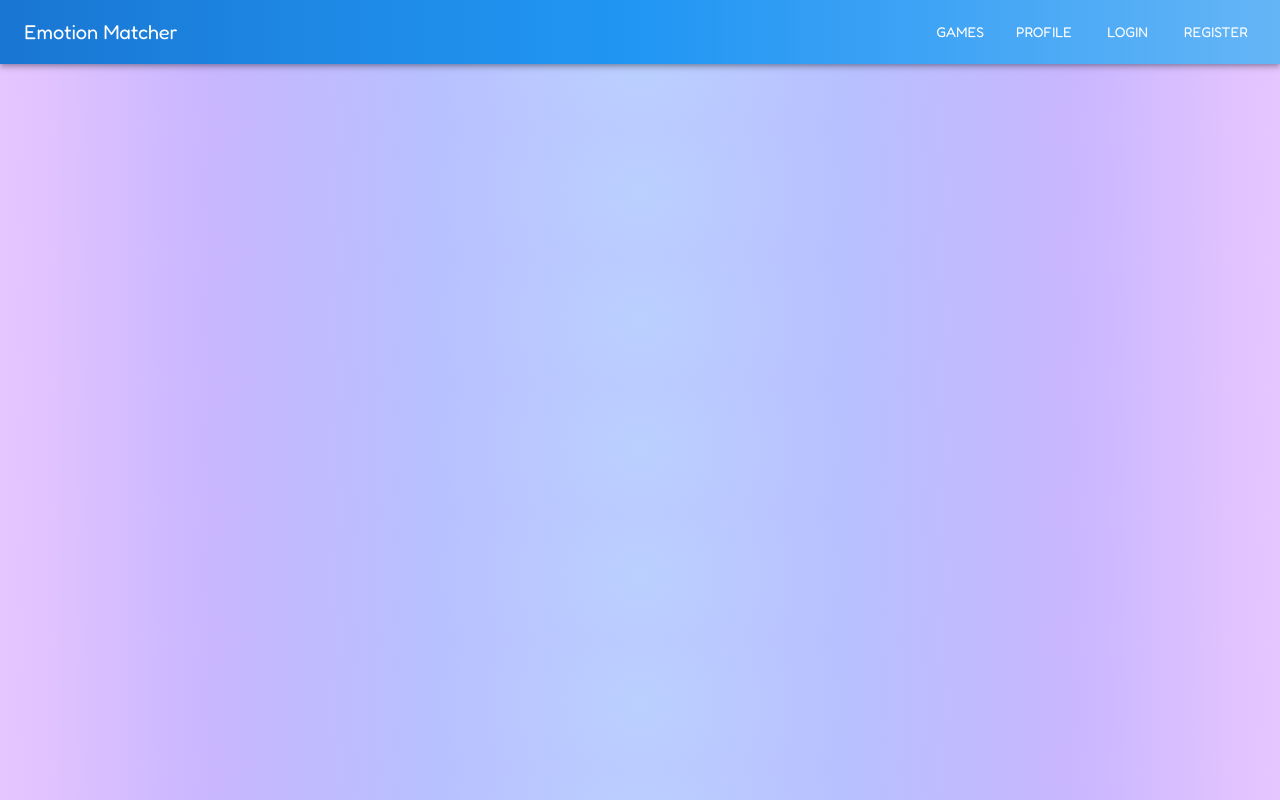
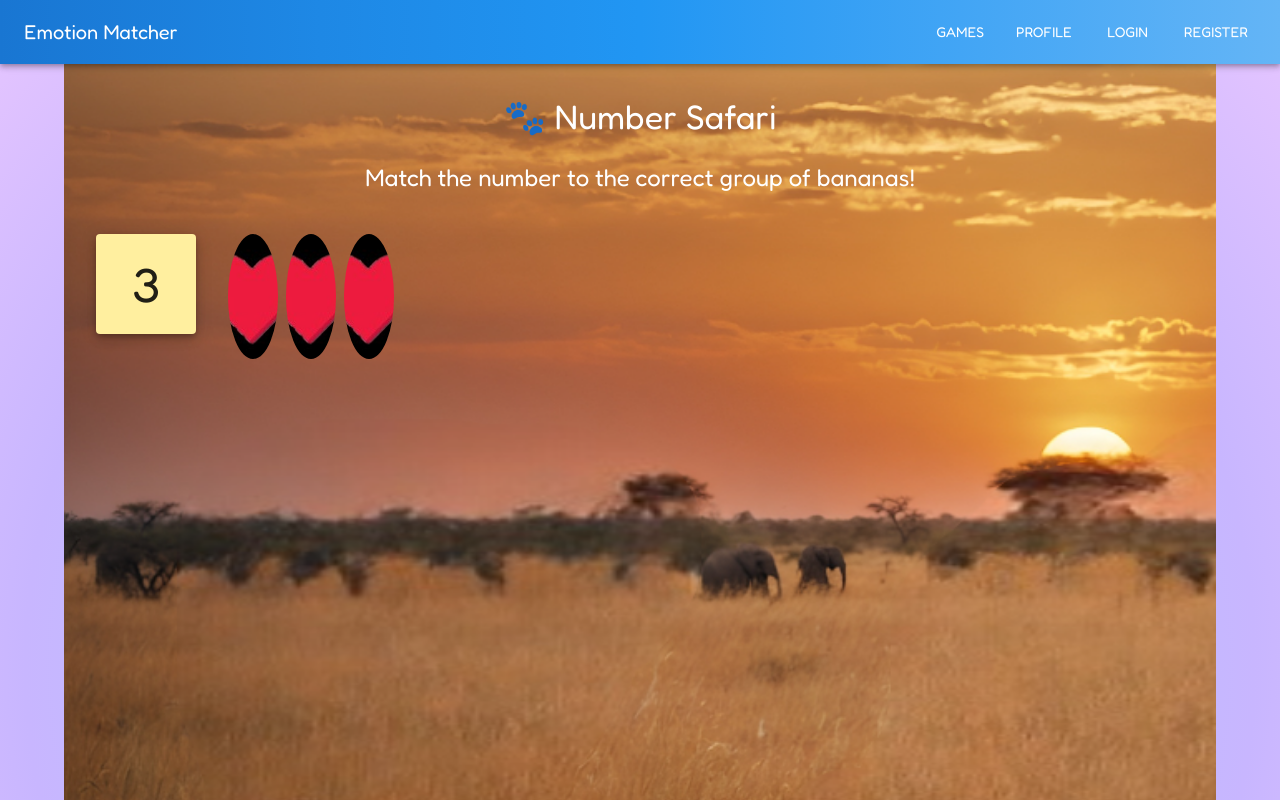
Before and after one commit to KhutsoJM/kia-gamification, a React (Vite) app in the folder frontend/: page /number-safari in a window 1280 px wide. Shown: the top 800 px of the page. Built offline with nearby package versions, Linux system fonts and the light colour scheme.

Commit message:
initial commit before NumberSafari game

```diff
--- a/frontend/src/App.jsx
+++ b/frontend/src/App.jsx
@@ -16,6 +16,7 @@ import EmotionMatcher from './games/EmotionMatcher/EmotionMatcher';
 import ImpulseControl from './games/ImpulesControl/ImpulseControl';
 import KoalaBreathingGame from './games/KoalaBreathing/KoalaBreathingGame';
 import PuzzleGame from './games/PuzzleGame/PuzzleGame';
+import NumberSafari from './games/NumberSafari/NumberSafari';
 
 // UI
 import Navbar from './components/UI/Navbar';
@@ -42,6 +43,7 @@ function App() {
             <Route path="/profile" element={<Profile />} />
             <Route path="/games" element={<GameSelection />} />
             <Route path="/emotion-matcher" element={<EmotionMatcher />} />
+            <Route path="/number-safari" element={<NumberSafari />} />
           </Routes>
         </Router>
       </ThemeProvider >
--- a/frontend/src/games/NumberSafari/NumberSafari.jsx
+++ b/frontend/src/games/NumberSafari/NumberSafari.jsx
@@ -1,6 +1,64 @@
+// NumberSafari.js
+import { useState, useEffect } from 'react';
+import { Box, Typography, Button } from '@mui/material';
+import jungleBg from '../../assets/images/safari-environment.png';
 
-const NumberSafari = () => {
+import NumberCard from './components/NumberCard';
+import QuantityGroup from './components/QuantityGroup';
+import CompletionScreen from './components/CompletionScreen';
 
+const numberData = [
+  { id: 1, number: 3, quantity: 3, foodType: 'banana' },
+  { id: 2, number: 5, quantity: 5, foodType: 'banana' },
+  { id: 3, number: 2, quantity: 2, foodType: 'banana' },
+];
+
+const  NumberSafari = () => {
+  const [currentRound, setCurrentRound] = useState(0);
+  const [matched, setMatched] = useState(false);
+
+  const currentData = numberData[currentRound];
+
+  const handleMatch = () => {
+    setMatched(true);
+    setTimeout(() => {
+      setMatched(false);
+      setCurrentRound((prev) => prev + 1);
+    }, 1500);
+  };
+
+  if (currentRound >= numberData.length) {
+    return <CompletionScreen />;
+  }
+
+  return (
+    <Box
+      sx={{
+        backgroundImage: `url(${jungleBg})`,
+        backgroundSize: 'cover',
+        // height: '100vh',
+        height: '150vh',
+        // width: '300vh',
+        p: 4,
+        color: 'white',
+      }}
+    >
+      <Typography variant="h4" mb={3}>🐾 Number Safari</Typography>
+
+      <Typography variant="h5">Match the number to the correct group of bananas!</Typography>
+
+      <Box display="flex" gap={4} mt={5}>
+        <NumberCard number={currentData.number} />
+        <QuantityGroup
+          quantity={currentData.quantity}
+          foodType={currentData.foodType}
+          onMatch={handleMatch}
+        />
+      </Box>
+
+      {matched && <Typography variant="h6" mt={4}>Well Done! 🎉</Typography>}
+    </Box>
+  );
 }
 
-export default NumberSafari();
+export default NumberSafari;
--- /dev/null
+++ b/frontend/src/games/NumberSafari/components/CompletionScreen.jsx
@@ -0,0 +1,13 @@
+import { Box, Typography, Button } from '@mui/material';
+
+const CompletionScreen = () => {
+    return (
+        <Box display="flex" flexDirection="column" alignItems="center" justifyContent="center" height="100vh" bgcolor="lightgreen">
+            <Typography variant="h4">🎉 Safari Complete!</Typography>
+            <Typography variant="h6" mt={2}>You matched all numbers correctly.</Typography>
+            <Button variant="contained" sx={{ mt: 4 }}>Play Again</Button>
+        </Box>
+    );
+}
+
+export default CompletionScreen;
--- a/frontend/src/games/NumberSafari/components/NumberCard.jsx
+++ b/frontend/src/games/NumberSafari/components/NumberCard.jsx
@@ -0,0 +1,23 @@
+import { Paper, Typography } from '@mui/material';
+
+const NumberCard = ({ number }) => {
+    console.log(`Number: ${number}`);
+    return (
+        <Paper
+            elevation={6}
+            sx={{
+                width: 100,
+                height: 100,
+                display: 'flex',
+                justifyContent: 'center',
+                alignItems: 'center',
+                fontSize: 48,
+                backgroundColor: '#ffef9f',
+            }}
+        >
+            {number}
+        </Paper>
+    );
+}
+
+export default NumberCard;
--- /dev/null
+++ b/frontend/src/games/NumberSafari/components/QuantityGroup.jsx
@@ -0,0 +1,19 @@
+import { useEffect } from 'react';
+import { Box } from '@mui/material';
+import banana from '../../../assets/images/heart.png';
+
+const QuantityGroup = ({ quantity, foodType, onMatch }) => {
+    useEffect(() => {
+        // Play a sound or trigger counting animation
+    }, [quantity]);
+
+    return (
+        <Box display="flex" gap={1} onClick={onMatch} sx={{ cursor: 'pointer' }}>
+            {Array.from({ length: quantity }).map((_, i) => (
+                <img key={i} src={banana} alt="banana" style={{ width: 50 }} />
+            ))}
+        </Box>
+    );
+}
+
+export default QuantityGroup;
```
Also changed, not shown: frontend/src/assets/images/safari-environment.png (added).
